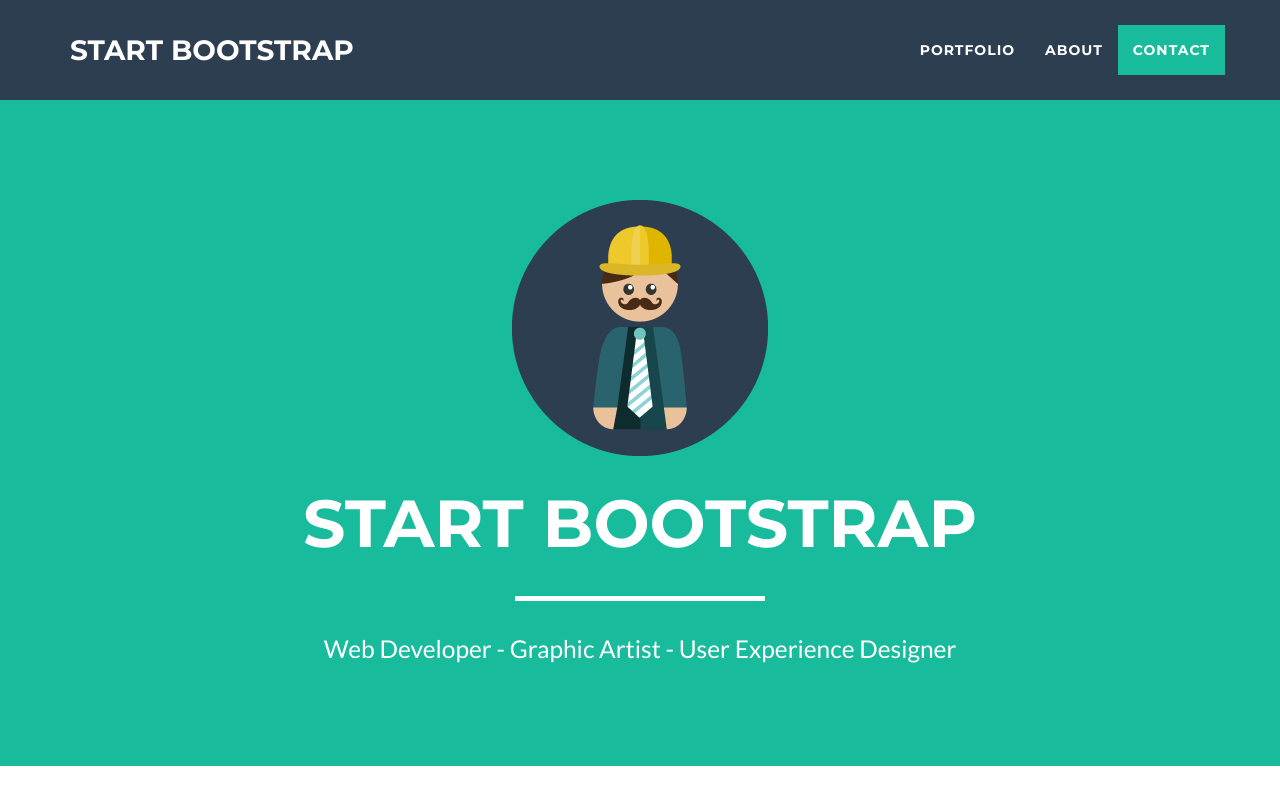
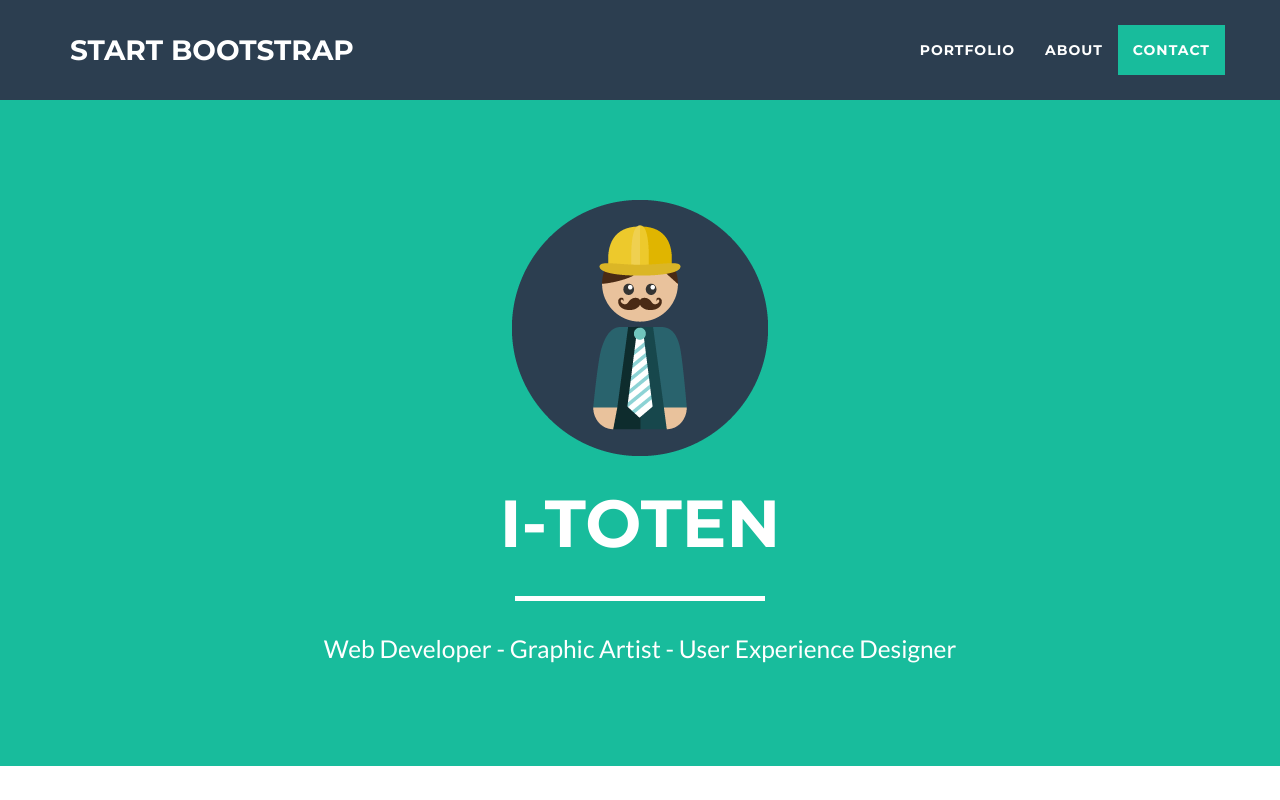
Before and after one commit to lhenriquegomescamilo/itoten, a website: page index.html in a window 1280 px wide. Shown: the top 800 px of the page. Drawn offline with nearby package versions, Linux system fonts and the light colour scheme.

Commit message:
master: Aterando banner

```diff
--- a/index.html
+++ b/index.html
@@ -73,7 +73,7 @@
                 <div class="col-lg-12">
                     <img class="img-responsive" src="img/profile.png" alt="">
                     <div class="intro-text">
-                        <span class="name">Start Bootstrap</span>
+                        <span class="name">I-Toten</span>
                         <hr class="star-light">
                         <span class="skills">Web Developer - Graphic Artist - User Experience Designer</span>
                     </div>
```
